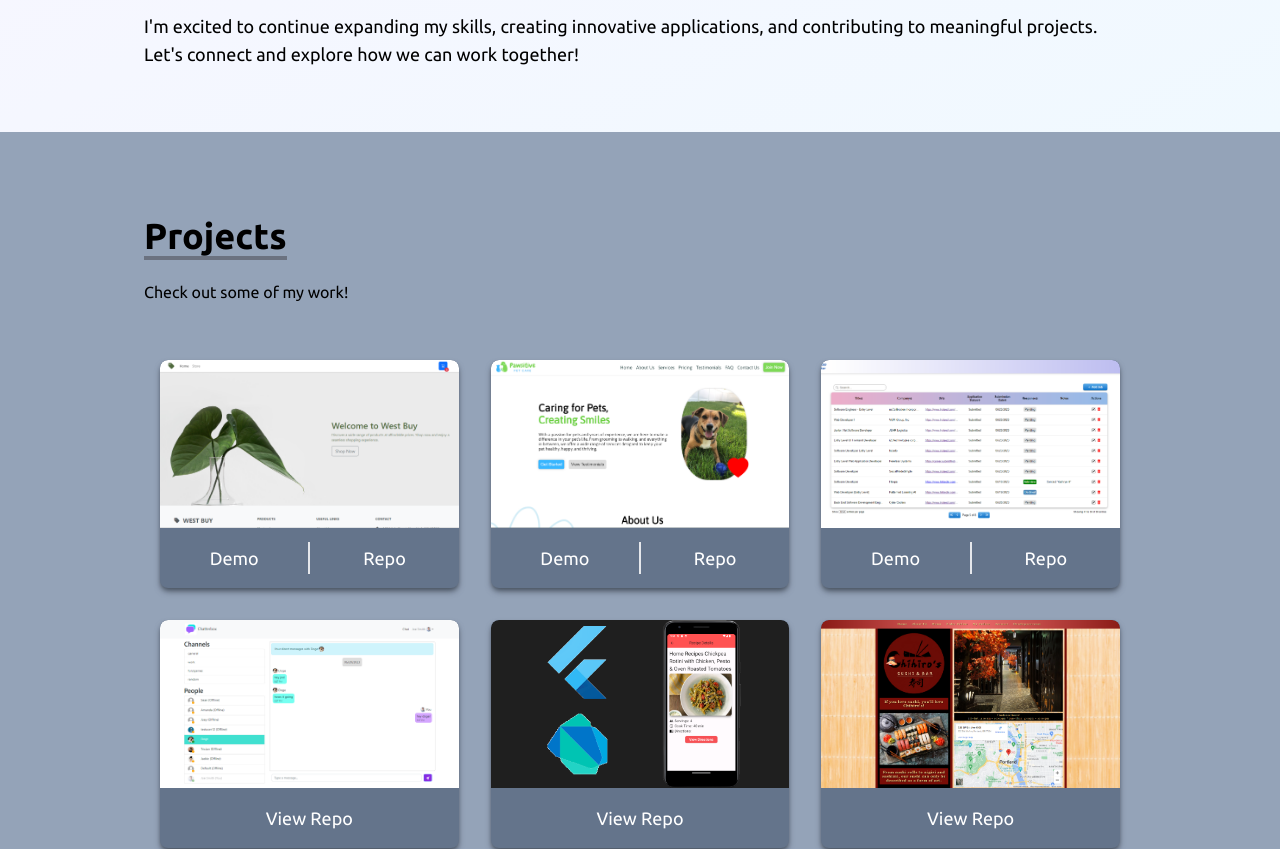
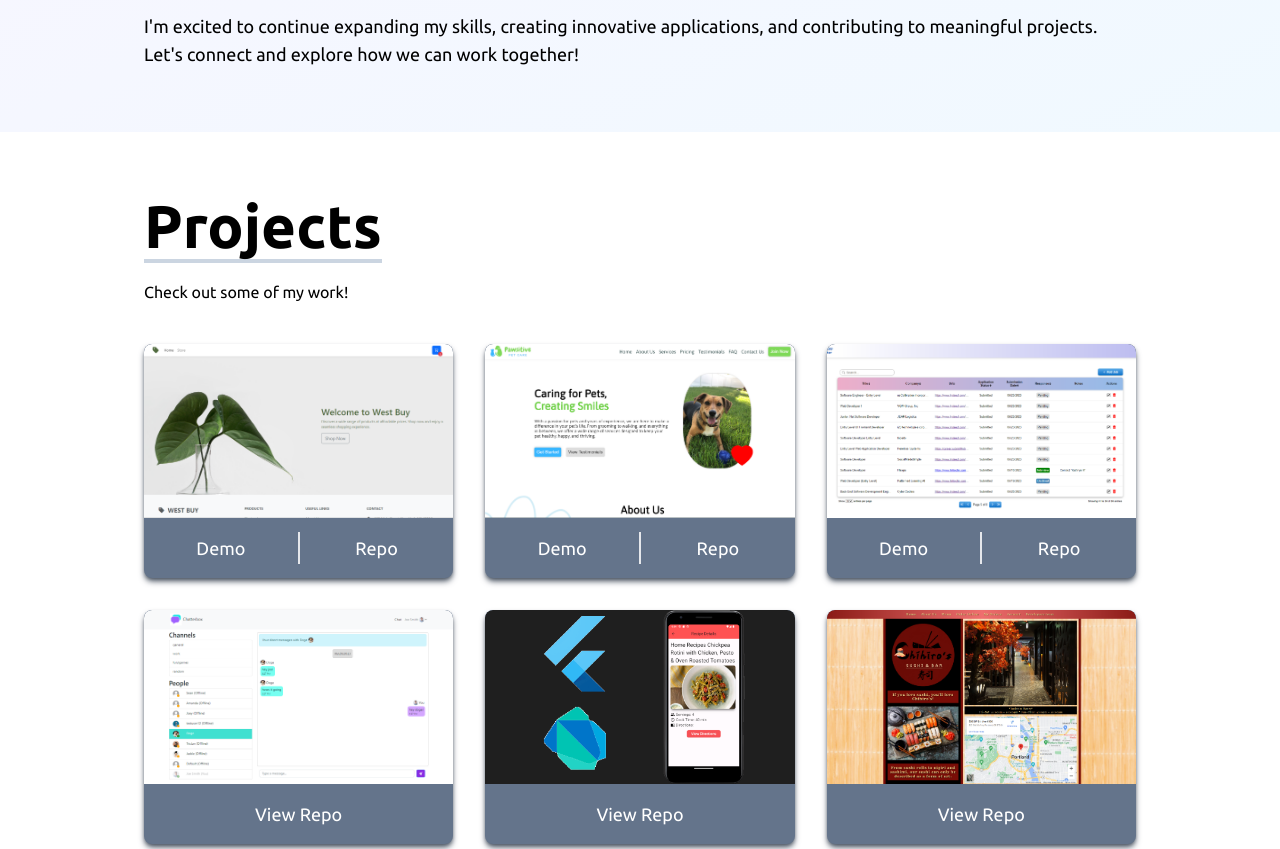
Before and after one commit to n-tse/portfolio-website, a React (Vite) app: page / in a window 1280 px wide. Shown: the part 1140-1989 px from the top of the page. Built offline with nearby package versions, Linux system fonts and the light colour scheme.

Commit message:
update section styling and spacing to match About

```diff
--- a/src/components/Projects.jsx
+++ b/src/components/Projects.jsx
@@ -11,15 +11,16 @@ import { projectsList } from "../data.js";
 
 const Projects = () => {
   return (
-    <section name="Projects" className="w-full md:h-screen bg-slate-400">
+    <section name="Projects" className="w-full py-12 min-h-fit flex flex-col justify-center items-center sm:px-14">
       <div className="max-w-screen-lg p-4 mx-auto flex flex-col justify-center w-full h-full">
         <div className="pb-8">
-          <p className="text-4xl font-bold inline border-b-4 border-gray-500">
+          <h2 className="text-4xl md:text-5xl lg:text-6xl font-bold inline border-b-4 border-slate-300">
+
             Projects
-          </p>
-          <p className="py-6">Check out some of my work!</p>
+          </h2>
+          <p className="pt-6 pb-2">Check out some of my work!</p>
         </div>
-        <div className="grid sm:grid-cols-2 md:grid-cols-3 gap-8 px-4">
+        <div className="grid sm:grid-cols-2 lg:grid-cols-3 gap-8">
           {projectsList.map(
             ({
               id,
```
